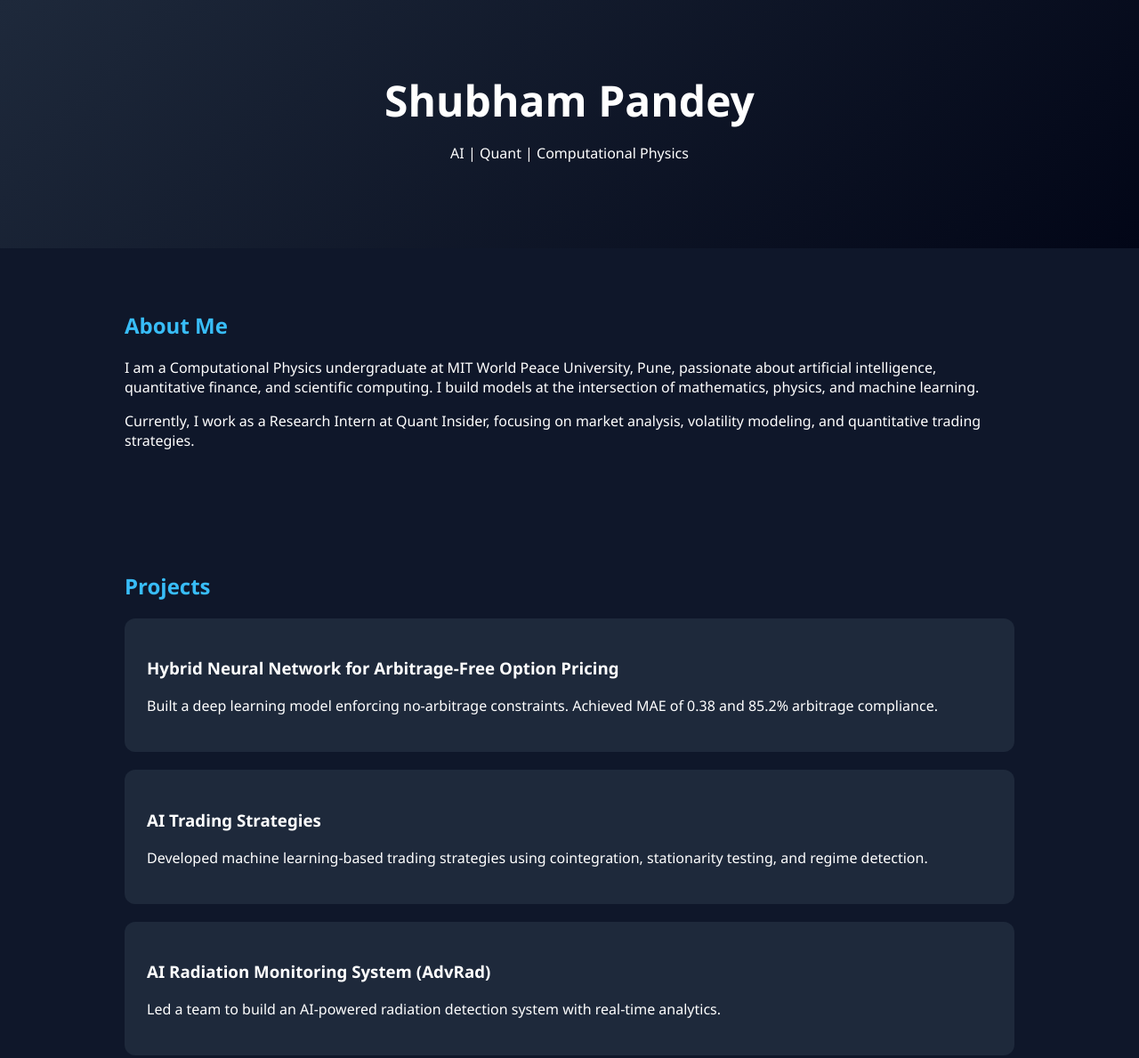
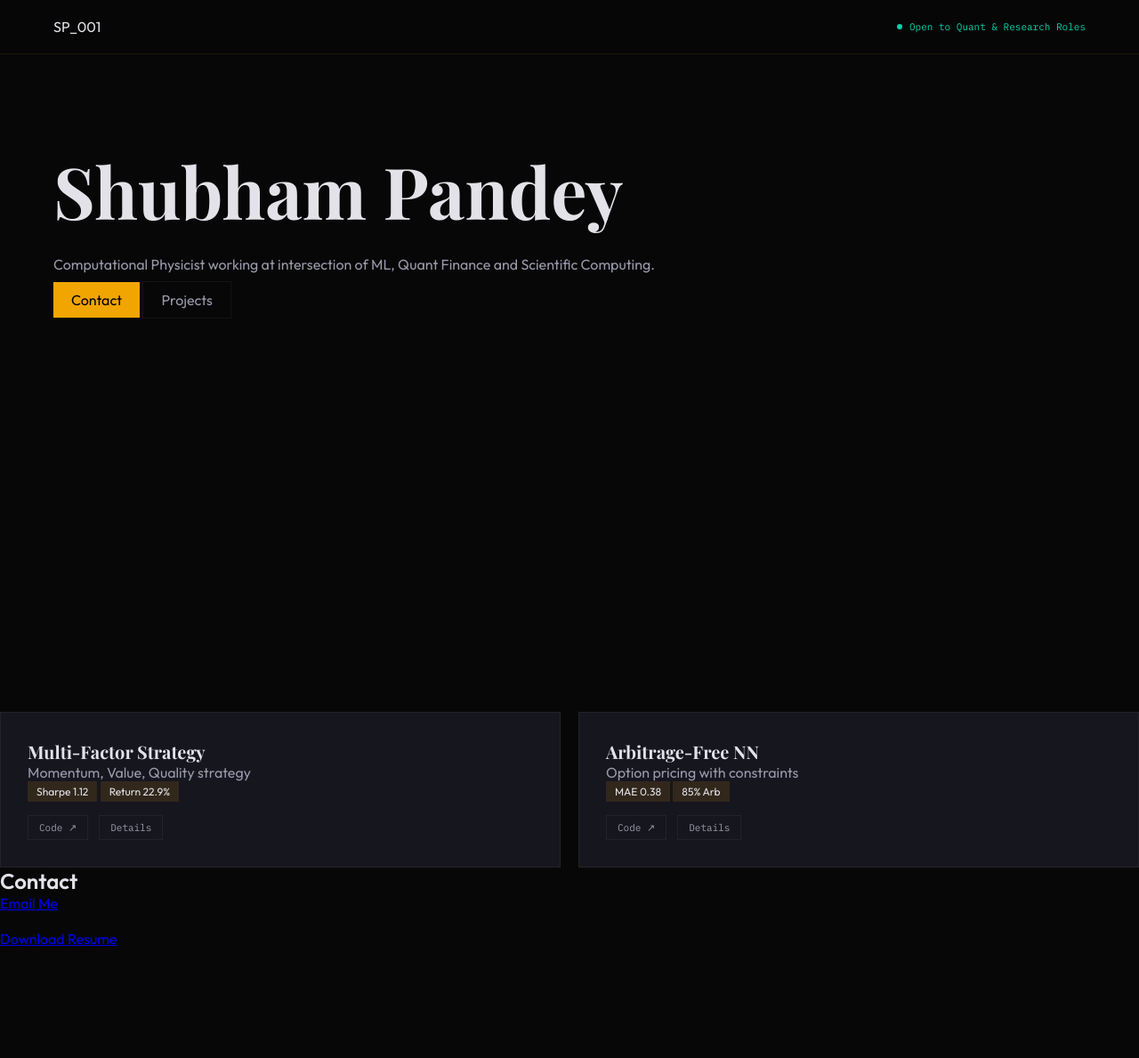
Before and after one commit to shubham1068/shubham1068.github.io, a plain HTML site: page index.html in a window 1280 px wide. Shown: the top 1189 px of the page at 89% size. After the commit the page ends 1065 px from the top, so only its background shows below. Drawn offline with nearby package versions, Linux system fonts and the light colour scheme; a web font is replaced by a local one.

Commit message:
Update index.html

```diff
--- a/index.html
+++ b/index.html
@@ -1,166 +1,154 @@
 <!DOCTYPE html>
-<html>
+<html lang="en">
 <head>
-  <title>Shubham Pandey</title>
+<meta charset="UTF-8"/>
+<meta name="viewport" content="width=device-width, initial-scale=1.0"/>
+<title>Shubham Pandey — Computational Physicist & Quant</title>
 
-  <style>
-    body {
-      margin: 0;
-      font-family: 'Segoe UI', sans-serif;
-      background: #0f172a;
-      color: white;
-    }
+<link href="https://fonts.googleapis.com/css2?family=Playfair+Display:ital,wght@0,400;0,700;1,400;1,700&family=IBM+Plex+Mono:ital,wght@0,300;0,400;0,500;1,300&family=Outfit:wght@300;400;500;600&display=swap" rel="stylesheet"/>
 
-    header {
-      text-align: center;
-      padding: 80px 20px;
-      background: linear-gradient(135deg, #1e293b, #020617);
-    }
+<style>
+/* ===== ADDITION ===== */
+.proj-links { margin-top: 18px; display: flex; gap: 12px; }
+.proj-link {
+  font-family: 'IBM Plex Mono', monospace;
+  font-size: 11px;
+  color: var(--text2);
+  text-decoration: none;
+  border: 1px solid var(--border2);
+  padding: 6px 12px;
+  transition: all 0.2s;
+}
+.proj-link:hover {
+  color: var(--amber);
+  border-color: var(--amber-mid);
+}
+/* ===== ORIGINAL CSS (UNCHANGED) ===== */
+:root {
+  --bg:#070708;--bg2:#0d0d10;--bg3:#13131a;
+  --surface:#16161f;
+  --amber:#f0a500;--amber-dim:rgba(240,165,0,0.12);--amber-mid:rgba(240,165,0,0.35);
+  --teal:#00d4aa;--red:#ff4d6d;
+  --text:#e2e2e8;--text2:#9999aa;--text3:#55556a;
+  --border:rgba(240,165,0,0.1);--border2:rgba(255,255,255,0.05);
+}
+*{box-sizing:border-box;margin:0;padding:0}
+body{background:var(--bg);color:var(--text);font-family:'Outfit',sans-serif}
 
-    h1 {
-      font-size: 48px;
-      margin: 0;
-    }
+/* NAV */
+nav{
+position:fixed;top:0;left:0;right:0;
+display:flex;justify-content:space-between;
+padding:20px 60px;
+background:rgba(7,7,8,0.9);
+border-bottom:1px solid var(--border)
+}
+.nav-status{
+font-family:'IBM Plex Mono',monospace;
+font-size:11px;color:var(--teal);
+display:flex;gap:8px;align-items:center
+}
+.status-dot{width:6px;height:6px;border-radius:50%;background:var(--teal)}
 
-    h2 {
-      color: #38bdf8;
-    }
+/* HERO */
+#hero{min-height:100vh;display:grid;grid-template-columns:1fr 420px;padding-top:80px}
+.hero-left{padding:80px 60px}
+.hero-name{font-size:80px;font-family:'Playfair Display',serif}
+.hero-descriptor{margin-top:20px;color:var(--text2)}
+.btn{padding:10px 20px;text-decoration:none}
+.btn-gold{background:var(--amber);color:black}
+.btn-outline{border:1px solid var(--border2);color:var(--text2)}
 
-    section {
-      padding: 50px;
-      max-width: 1000px;
-      margin: auto;
-    }
+/* PROJECT */
+.projects-grid{display:grid;grid-template-columns:1fr 1fr;gap:20px}
+.proj-card{padding:30px;background:var(--surface);border:1px solid var(--border2)}
+.proj-title{font-size:20px;font-family:'Playfair Display',serif}
+.proj-desc{color:var(--text2)}
+.proj-stat{background:var(--amber-dim);padding:4px 10px;font-size:12px}
 
-    .card {
-      background: #1e293b;
-      padding: 25px;
-      margin: 20px 0;
-      border-radius: 12px;
-      transition: 0.3s;
-    }
-
-    .card:hover {
-      transform: scale(1.03);
-      background: #334155;
-    }
-
-    .skills span {
-      display: inline-block;
-      background: #38bdf8;
-      color: black;
-      padding: 8px 12px;
-      margin: 5px;
-      border-radius: 20px;
-      font-size: 14px;
-    }
-
-    a {
-      color: #38bdf8;
-      text-decoration: none;
-    }
-
-    .btn {
-      display: inline-block;
-      padding: 10px 20px;
-      background: #38bdf8;
-      color: black;
-      border-radius: 8px;
-      margin-top: 10px;
-      font-weight: bold;
-    }
-
-  </style>
+</style>
 </head>
 
 <body>
 
-<header>
-  <h1>Shubham Pandey</h1>
-  <p>AI | Quant | Computational Physics</p>
-</header>
+<!-- NAV -->
+<nav>
+  <div>SP_001</div>
+  <div class="nav-status">
+    <div class="status-dot"></div>
+    Open to Quant & Research Roles
+  </div>
+</nav>
 
-<section>
-  <h2>About Me</h2>
-  <p>
-    I am a Computational Physics undergraduate at MIT World Peace University, Pune,
-    passionate about artificial intelligence, quantitative finance, and scientific computing.
-    I build models at the intersection of mathematics, physics, and machine learning.
-  </p>
+<!-- HERO -->
+<section id="hero">
+  <div class="hero-left">
+    <h1 class="hero-name">Shubham Pandey</h1>
 
-  <p>
-    Currently, I work as a Research Intern at Quant Insider, focusing on market analysis,
-    volatility modeling, and quantitative trading strategies.
-  </p>
-</section>
+    <p class="hero-descriptor">
+      Computational Physicist working at intersection of ML, Quant Finance and Scientific Computing.
+    </p>
 
-<section>
-  <h2>Projects</h2>
-
-  <div class="card">
-    <h3>Hybrid Neural Network for Arbitrage-Free Option Pricing</h3>
-    <p>
-      Built a deep learning model enforcing no-arbitrage constraints.
-      Achieved MAE of 0.38 and 85.2% arbitrage compliance.
-    </p>
-  </div>
-
-  <div class="card">
-    <h3>AI Trading Strategies</h3>
-    <p>
-      Developed machine learning-based trading strategies using cointegration,
-      stationarity testing, and regime detection.
-    </p>
-  </div>
-
-  <div class="card">
-    <h3>AI Radiation Monitoring System (AdvRad)</h3>
-    <p>
-      Led a team to build an AI-powered radiation detection system with real-time analytics.
-    </p>
-  </div>
-
-  <div class="card">
-    <h3>Supernova Hydrodynamics Simulation</h3>
-    <p>
-      Built numerical solvers to simulate shock propagation and early light curves in supernovae.
-    </p>
-  </div>
-
-</section>
-
-<section>
-  <h2>Skills</h2>
-  <div class="skills">
-    <span>Python</span>
-    <span>C++</span>
-    <span>Machine Learning</span>
-    <span>Quant Finance</span>
-    <span>Monte Carlo</span>
-    <span>PDE Solvers</span>
-    <span>Statistics</span>
-    <span>TensorFlow</span>
-    <span>NumPy</span>
-    <span>Pandas</span>
+    <br>
+    <a href="#contact" class="btn btn-gold">Contact</a>
+    <a href="#projects" class="btn btn-outline">Projects</a>
   </div>
 </section>
 
-<section>
-  <h2>Resume</h2>
-  <p>You can download my resume below:</p>
-  <a href="#" class="btn">Download Resume</a>
+<!-- PROJECTS -->
+<section id="projects">
+  <div class="projects-grid">
+
+    <!-- PROJECT 1 -->
+    <div class="proj-card">
+      <h3 class="proj-title">Multi-Factor Strategy</h3>
+      <p class="proj-desc">Momentum, Value, Quality strategy</p>
+
+      <div>
+        <span class="proj-stat">Sharpe 1.12</span>
+        <span class="proj-stat">Return 22.9%</span>
+      </div>
+
+      <div class="proj-links">
+        <a href="https://github.com/yourusername/project1" target="_blank" class="proj-link">Code ↗</a>
+        <a href="#" class="proj-link">Details</a>
+      </div>
+    </div>
+
+    <!-- PROJECT 2 -->
+    <div class="proj-card">
+      <h3 class="proj-title">Arbitrage-Free NN</h3>
+      <p class="proj-desc">Option pricing with constraints</p>
+
+      <div>
+        <span class="proj-stat">MAE 0.38</span>
+        <span class="proj-stat">85% Arb</span>
+      </div>
+
+      <div class="proj-links">
+        <a href="https://github.com/yourusername/project2" target="_blank" class="proj-link">Code ↗</a>
+        <a href="#" class="proj-link">Details</a>
+      </div>
+    </div>
+
+  </div>
 </section>
 
-<section>
+<!-- CONTACT -->
+<section id="contact">
   <h2>Contact</h2>
-  <p>Email: shubhampandey1069@gmail.com</p>
-  <p>Phone: +91 7317066093</p>
-  <p>
-    LinkedIn:
-    <a href="https://linkedin.com/in/shubham-pandey-007420327" target="_blank">
-      View Profile
-    </a>
-  </p>
+
+  <a href="mailto:shubhampandey1069@gmail.com?subject=Opportunity%20Discussion">
+    Email Me
+  </a>
+
+  <br><br>
+
+  <!-- FIXED RESUME -->
+  <a href="Shubham_Pandey_Resume.pdf" download>
+    Download Resume
+  </a>
+
 </section>
 
 </body>
```
